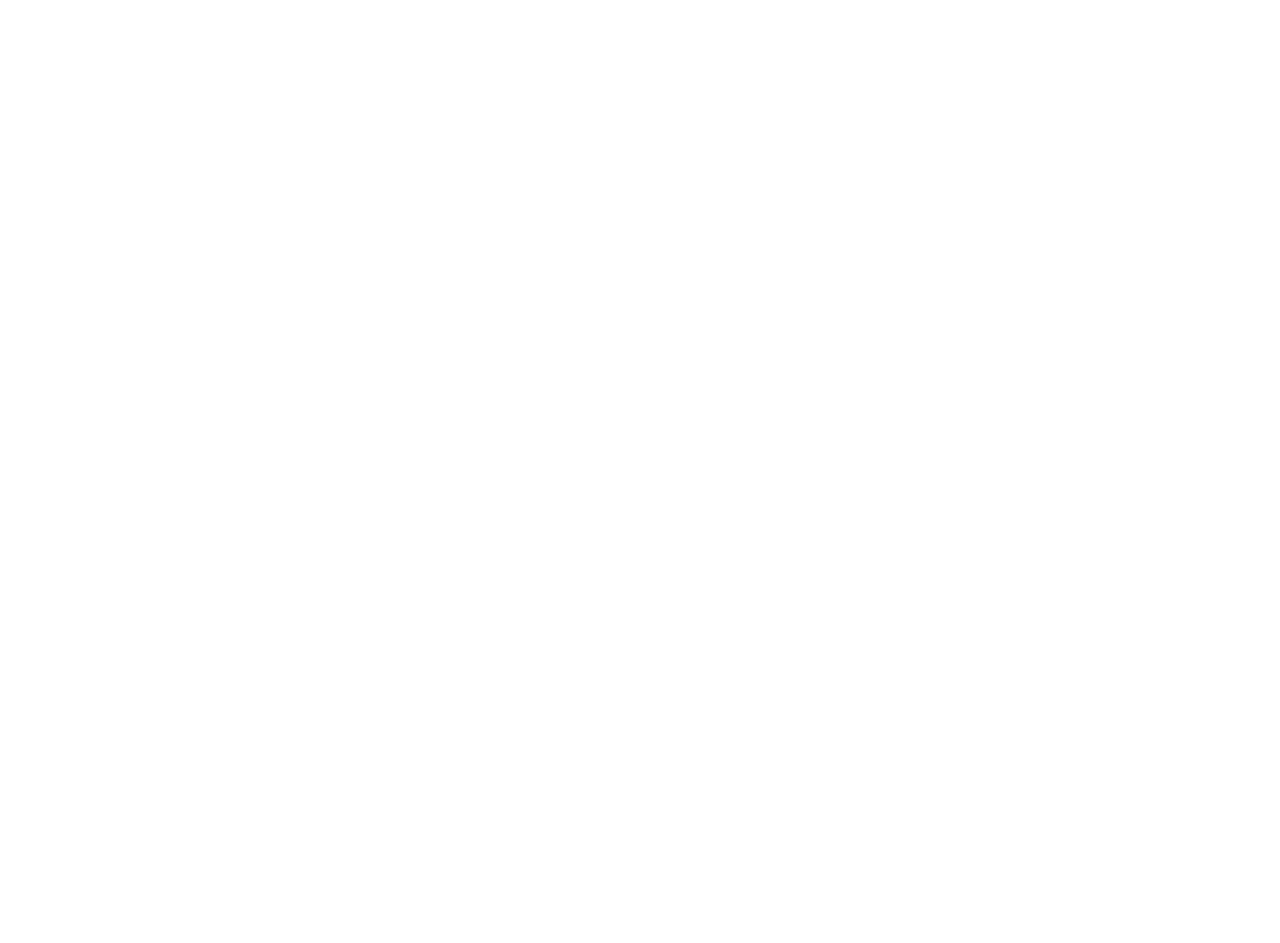
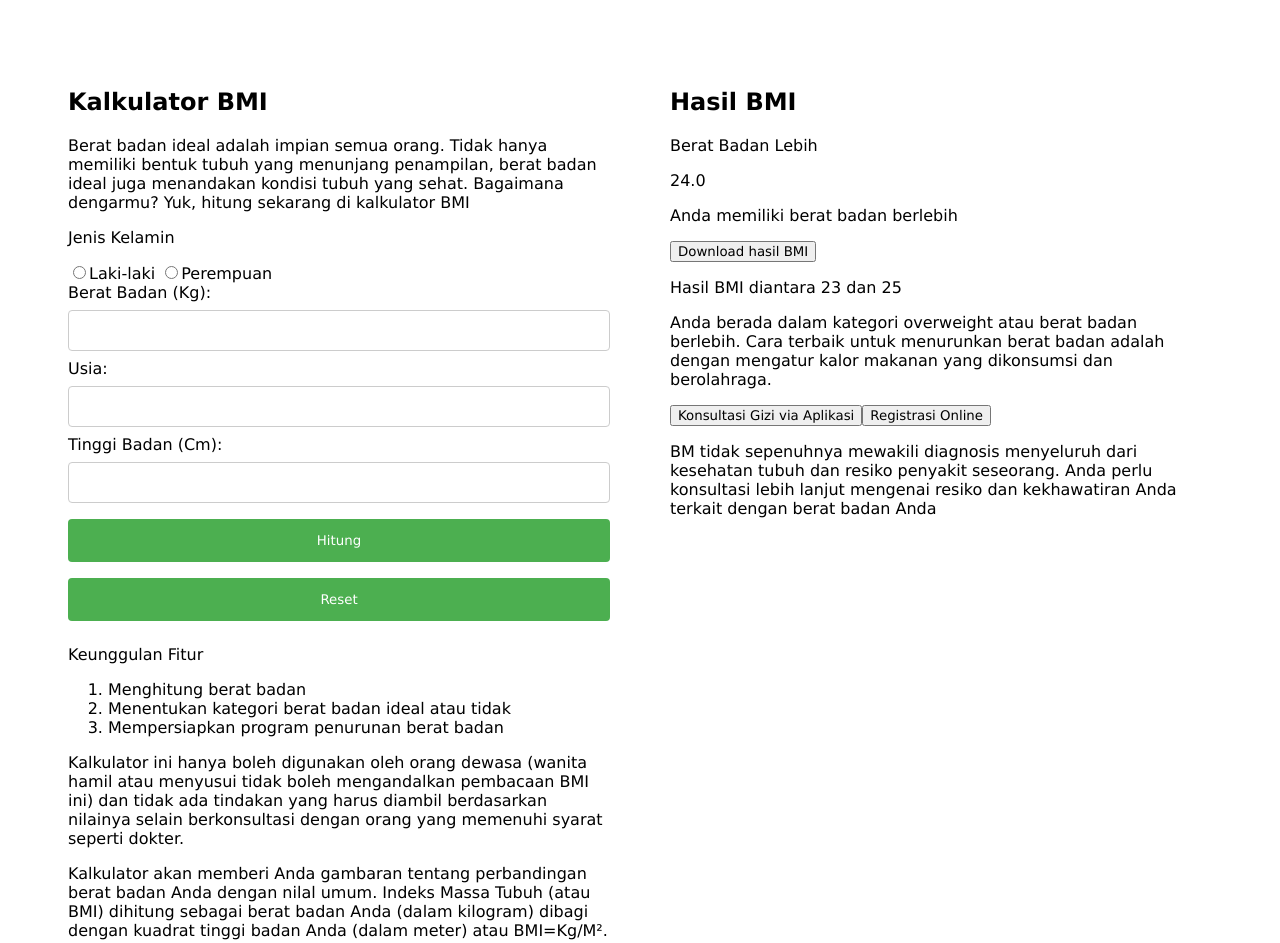
Before and after one commit to revou-fundamental-course/8-jul-24-aldyfariha, a plain HTML site: page index.html in a window 1280 px wide. Before the commit the page ends 800 px from the top, so only its background shows below. Drawn offline with Linux system fonts and the light colour scheme.

Commit message:
Tampilan

```diff
--- a/css/styles.css
+++ b/css/styles.css
@@ -1 +1,42 @@
-/*Ini css nya*/
+* {
+    font-family: Verdana, Geneva, Tahoma, sans-serif;
+
+}
+
+.main-content {
+    display: flex;
+    flex-direction: row;
+    padding: 30px;
+
+}
+
+.section-kiri {
+    width: 50vw;
+    padding: 30px;
+}
+
+.section-kanan {
+    width: 50vw;
+    padding: 30px;
+}
+
+input[type=number] {
+    width: 100%;
+    padding: 12px 20px;
+    margin: 8px 0;
+    display: inline-block;
+    border: 1px solid #ccc;
+    border-radius: 4px;
+    box-sizing: border-box;
+  }
+
+  input[type=submit] {
+    width: 100%;
+    background-color: #4CAF50;
+    color: white;
+    padding: 14px 20px;
+    margin: 8px 0;
+    border: none;
+    border-radius: 4px;
+    cursor: pointer;
+  }
--- a/index.html
+++ b/index.html
@@ -3,9 +3,100 @@
 <head>
     <meta charset="UTF-8">
     <meta name="viewport" content="width=device-width, initial-scale=1.0">
-    <title>Document</title>
+    <title>BMI Calculator</title>
+    <link rel="stylesheet" href="css/styles.css">
 </head>
 <body>
 
+    <main class="main-content">
+        <!-- Sisi Kiri -->
+        <section class="section-kiri">
+
+        <!-- Main Header -->
+        <header>
+        <h1>Kalkulator BMI</h1>
+        </header>
+
+        <!-- Main Article -->
+        <article>Berat badan ideal adalah impian semua orang. Tidak hanya memiliki bentuk tubuh yang menunjang penampilan, berat badan ideal juga menandakan kondisi tubuh yang sehat. Bagaimana dengarmu? Yuk, hitung sekarang di kalkulator BMI
+        </article>
+
+        <!-- Form Section -->
+        <section>
+
+            <form class="form-input">
+                <div>
+                   <P>Jenis Kelamin</P>
+                   <input type="radio" name="jeniskelamin" id="laki-laki"><label for="laki-laki">Laki-laki</label>
+                   <input type="radio" name="jeniskelamin" id="perempuan"><label for="perempuan">Perempuan</label>
+                </div>
+                <div>
+                    <label for="input-berat-badan">Berat Badan (Kg):</label>
+                    <input type="number" id="input-berat-badan">
+                </div>
+                <div>
+                    <label for="input-usia">Usia:</label>
+                    <input type="number" id="input-usia">
+                </div>
+                <div>
+                    <label for="input-tinggi-badan">Tinggi Badan (Cm):</label>
+                    <input type="number" id="input-tinggi-badan">
+                </div>
+                <div>
+                    <input type="submit" value="Hitung">
+                </div>
+                <div>
+                    <input type="submit" value="Reset">
+                </div>
+            </form>
+        </section>
+
+        <!-- Article 2 -->
+        <article>
+            <div>
+            <p>Keunggulan Fitur</p>
+            <ol>
+                <li>Menghitung berat badan</li>
+                <li>Menentukan kategori berat badan ideal atau tidak</li>
+                <li>Mempersiapkan program penurunan berat badan</li>
+            </ol>
+            </div>
+            <div>
+                <p>Kalkulator ini hanya boleh digunakan oleh orang dewasa (wanita hamil atau menyusui tidak boleh mengandalkan pembacaan BMI ini) dan tidak ada tindakan yang harus diambil berdasarkan nilainya selain berkonsultasi dengan orang yang memenuhi syarat seperti dokter.
+                </p>
+                <p>Kalkulator akan memberi Anda gambaran tentang perbandingan berat badan Anda dengan nilal umum. Indeks Massa Tubuh (atau BMI) dihitung sebagai berat badan Anda (dalam kilogram) dibagi dengan kuadrat tinggi badan Anda (dalam meter) atau BMI=Kg/M².</p>
+            </div>
+
+        </article>
+        </section>
+
+        <!-- Sisi kanan -->
+        <section class="section-kanan">
+
+        <!-- Result -->
+        <header>
+            <h1>Hasil BMI</h1>
+        </header>
+        <article>
+            <section class="box-hasil">
+                <p>Berat Badan Lebih</p>
+                <P>24.0</P>
+                <p>Anda memiliki berat badan berlebih</p>
+                <button>Download hasil BMI</button>
+            </section>
+            <article>
+                <p>Hasil BMI diantara 23 dan 25</p>
+                <p>Anda berada dalam kategori overweight atau berat badan berlebih. Cara terbaik untuk menurunkan berat badan adalah dengan mengatur kalor makanan yang dikonsumsi dan berolahraga.</p>
+            </article>
+            <Button>Konsultasi Gizi via Aplikasi</Button><button>Registrasi Online</button>
+            <article>
+                <p>BM tidak sepenuhnya mewakili diagnosis menyeluruh dari kesehatan tubuh dan resiko penyakit seseorang. Anda perlu konsultasi lebih lanjut mengenai resiko dan kekhawatiran Anda terkait dengan berat badan Anda
+                </p>
+            </article>
+        </article>
+        </section>
+
+
+    </main>
 </body>
 </html>
```
